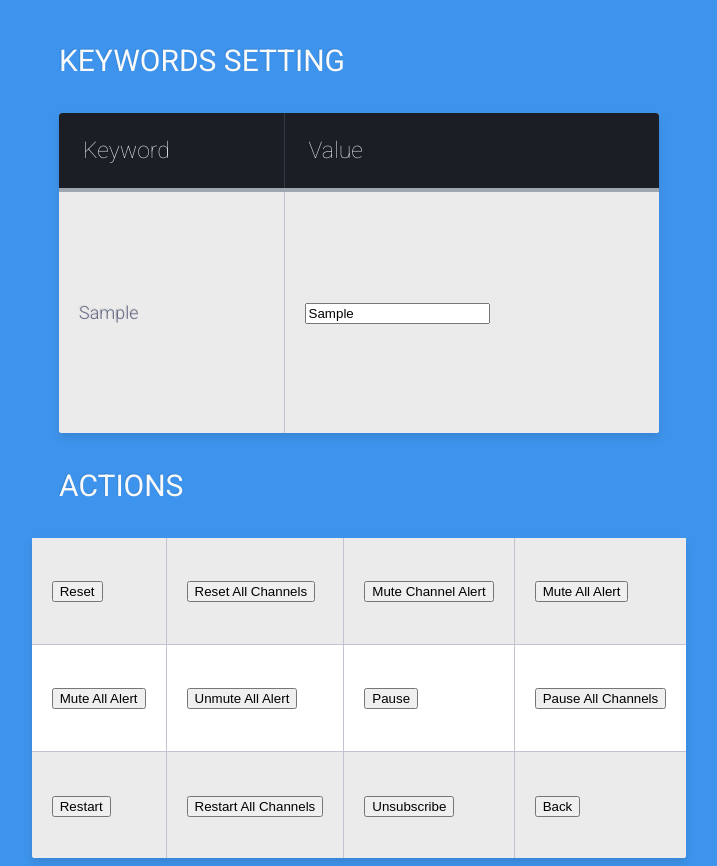
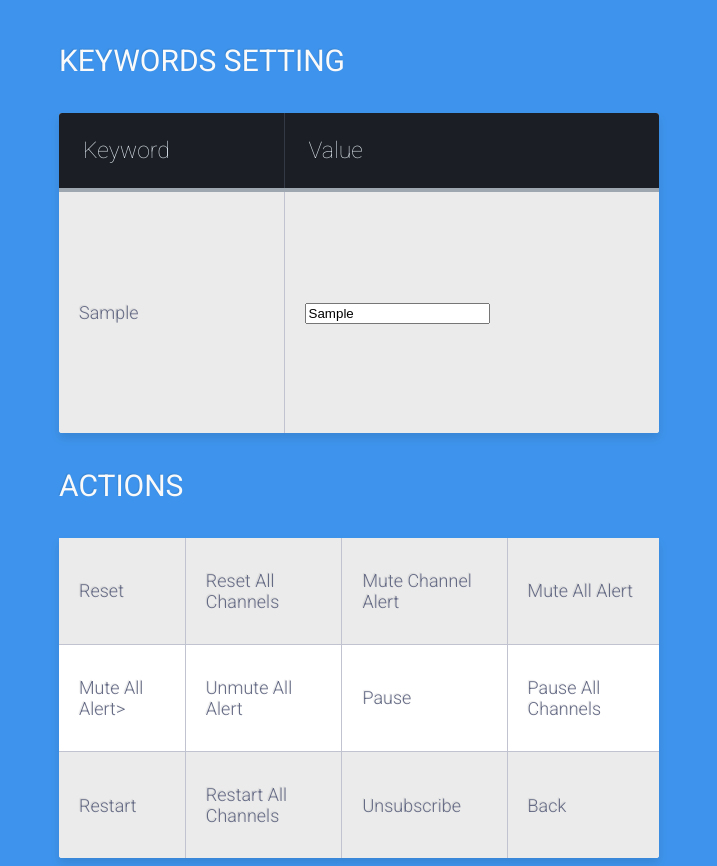
Before and after one commit to QuantumQuadrate/powstab2, a Flask app: template ServerStuff/templates/keywords.html in a window 1280 px wide. Shown: the whole page, without its empty margins (281-998 px from the left). Run offline with Flask 2, Linux system fonts and the light colour scheme; the template is opened without the code that fills it: most values are stand-ins (such as "Sample title", 1, 10 or a date in 2020); parts of the project's set-up code (start-up, migrations or seed data) failed here and were passed over.

Commit message:
more changes

```diff
--- a/ServerStuff/templates/keywords.html
+++ b/ServerStuff/templates/keywords.html
@@ -30,25 +30,25 @@
   <table class="table-fill">
     <tbody class="table-hover">
       <tr>
-        <td class="text-left"><input type=button value=Reset onclick="window.location.href='/update/{{id}}/reset'"></td>
-        <td class="text-left"><input type=button value='Reset All Channels' onclick="window.location.href='/update/{{id}}/resetall'"></td>
-        <td class="text-left"><input type=button value='Mute Channel Alert' onclick="window.location.href='/update/{{id}}/mute'"></td>
-        <td class="text-left"><input type=button value='Mute All Alert' onclick="window.location.href='/update/{{id}}/muteall'"></td>
+        <td class="text-left" onclick="window.location.href='/update/{{id}}/reset'">Reset</td>
+        <td class="text-left" onclick="window.location.href='/update/{{id}}/resetall'">Reset All Channels</td>
+        <td class="text-left" onclick="window.location.href='/update/{{id}}/mute'">Mute Channel Alert</td>
+        <td class="text-left" onclick="window.location.href='/update/{{id}}/muteall'">Mute All Alert</td>
       </tr>
 
 
       <tr>
-        <td class="text-left"> <input type=button value='Mute All Alert' onclick="window.location.href='/update/{{id}}/muteall'"></td>
-        <td class="text-left"> <input type=button value='Unmute All Alert' onclick="window.location.href='/update/{{id}}/unmuteall'"></td>
-        <td class="text-left"><input type=button value=Pause onclick="window.location.href='/update/{{id}}/pause'"></td>
-        <td class="text-left"> <input type=button value='Pause All Channels' onclick="window.location.href='/update/{{id}}/pauseall'"></td>
+        <td class="text-left" onclick="window.location.href='/update/{{id}}/muteall'">Mute All Alert></td>
+        <td class="text-left" onclick="window.location.href='/update/{{id}}/unmuteall'">Unmute All Alert</td>
+        <td class="text-left" onclick="window.location.href='/update/{{id}}/pause'">Pause</td>
+        <td class="text-left" onclick="window.location.href='/update/{{id}}/pauseall'">Pause All Channels</td>
       </tr>
 
       <tr>
-        <td class="text-left"> <input type=button value=Restart onclick="window.location.href='/update/{{id}}/restart'"></td>
-        <td class="text-left"> <input type=button value='Restart All Channels' onclick="window.location.href='/update/{{id}}/restartall'"></td>
-        <td class="text-left"> <input type=button value=Unsubscribe onclick="window.location.href='/update/{{id}}/unsubscribe'"></td>
-        <td class="text-left"> <input type=button value=Back onclick="window.location.href='/monitor'"></td>
+        <td class="text-left" onclick="window.location.href='/update/{{id}}/restart'">Restart</td>
+        <td class="text-left" onclick="window.location.href='/update/{{id}}/restartall'">Restart All Channels</td>
+        <td class="text-left" onclick="window.location.href='/update/{{id}}/unsubscribe'"> Unsubscribe </td>
+        <td class="text-left" onclick="window.location.href='/monitor'"> Back </td>
       </tr>
 
     </tbody>
```
